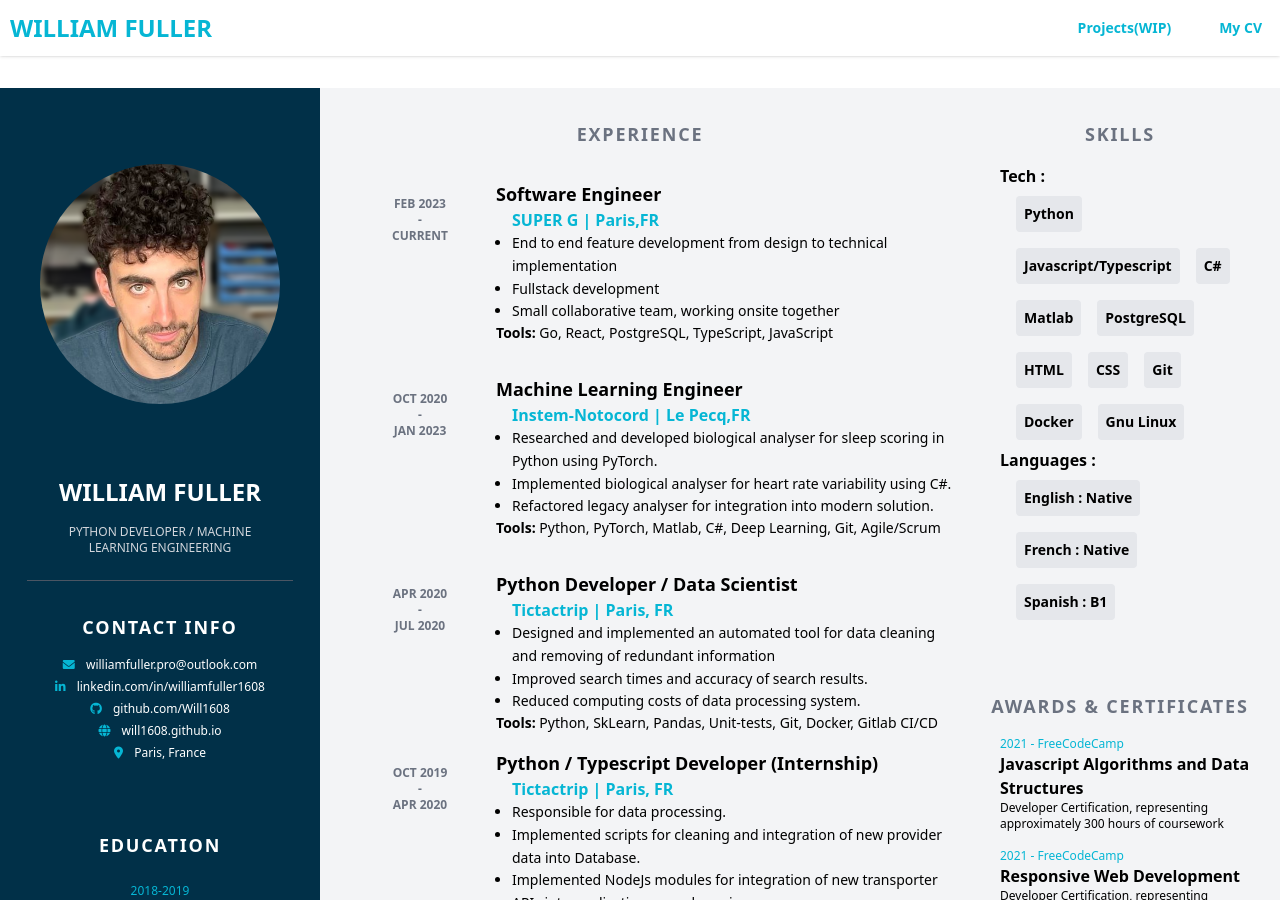
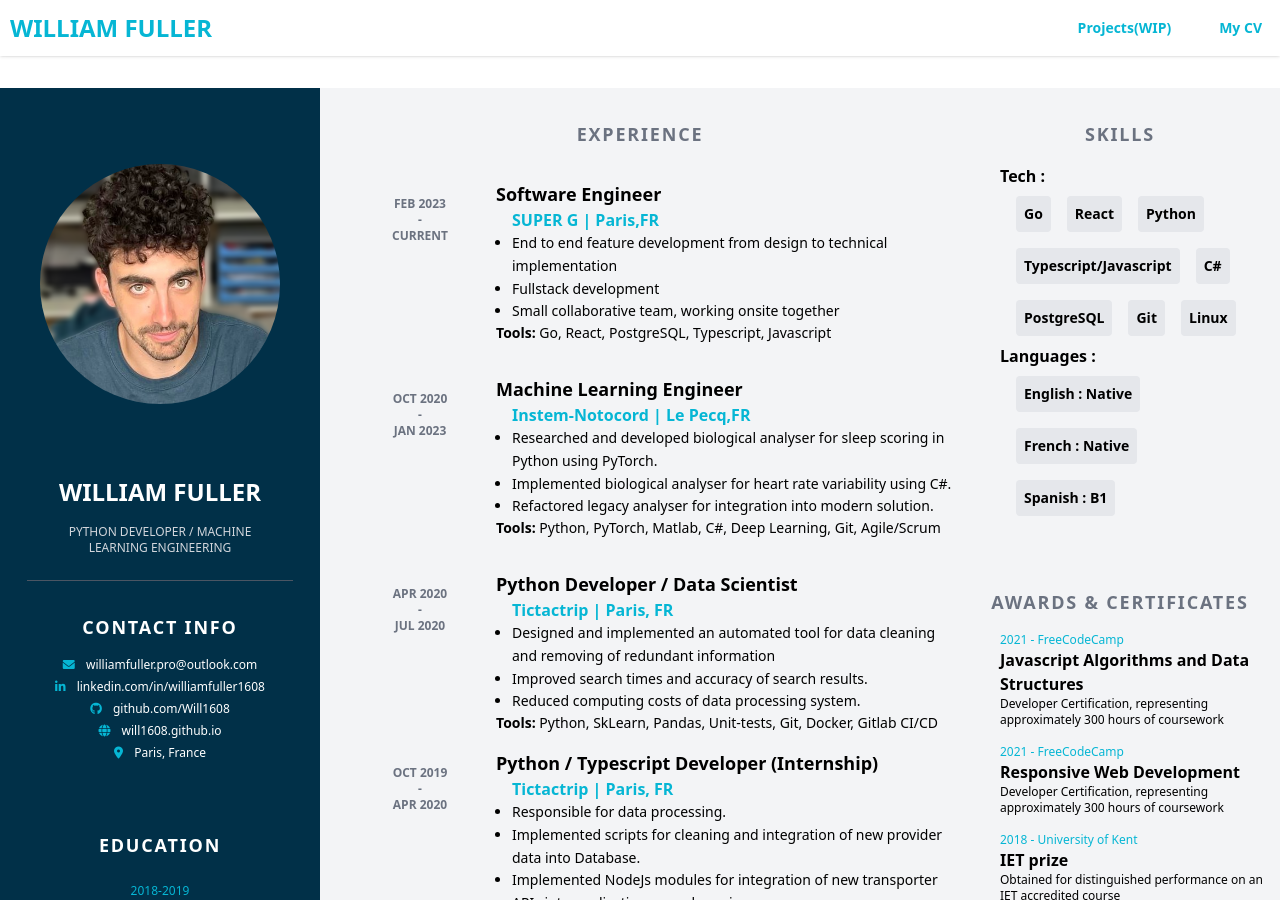
Before and after one commit to williamfuller/will1608.github.io, a Jekyll site: the page built from docs/index.md, in a window 1280 px wide and 900 px high. Built offline with Jekyll 4.4.1, drawn with Linux system fonts in a browser that asks for light colours.

Commit message:
Update skills

```diff
--- a/docs/_data/cv_data.yml
+++ b/docs/_data/cv_data.yml
@@ -27,7 +27,7 @@
       job_title: Software Engineer
       company: SUPER G
       location: Paris,FR
-      tools: ['Go', 'React', 'PostgreSQL', 'TypeScript', 'JavaScript']
+      tools: ['Go', 'React', 'PostgreSQL', 'Typescript', 'Javascript']
       description: ['End to end feature development from design to technical implementation',
                     'Fullstack development',
                     'Small collaborative team, working onsite together']
@@ -60,7 +60,7 @@
                     'Implemented NodeJs modules for integration of new transporter APIs into applications search engine.']
 skills:
     - category: Tech
-      list: ['Python', 'Javascript/Typescript', 'C#', 'Matlab', 'PostgreSQL', 'HTML', 'CSS', 'Git', 'Docker', 'Gnu Linux']
+      list: ['Go', 'React', 'Python', 'Typescript/Javascript', 'C#', 'PostgreSQL', 'Git', 'Linux']
     - category: Languages
       list: ['English', 'French', 'Spanish']
       level: ['Native', 'Native', 'B1']
```
